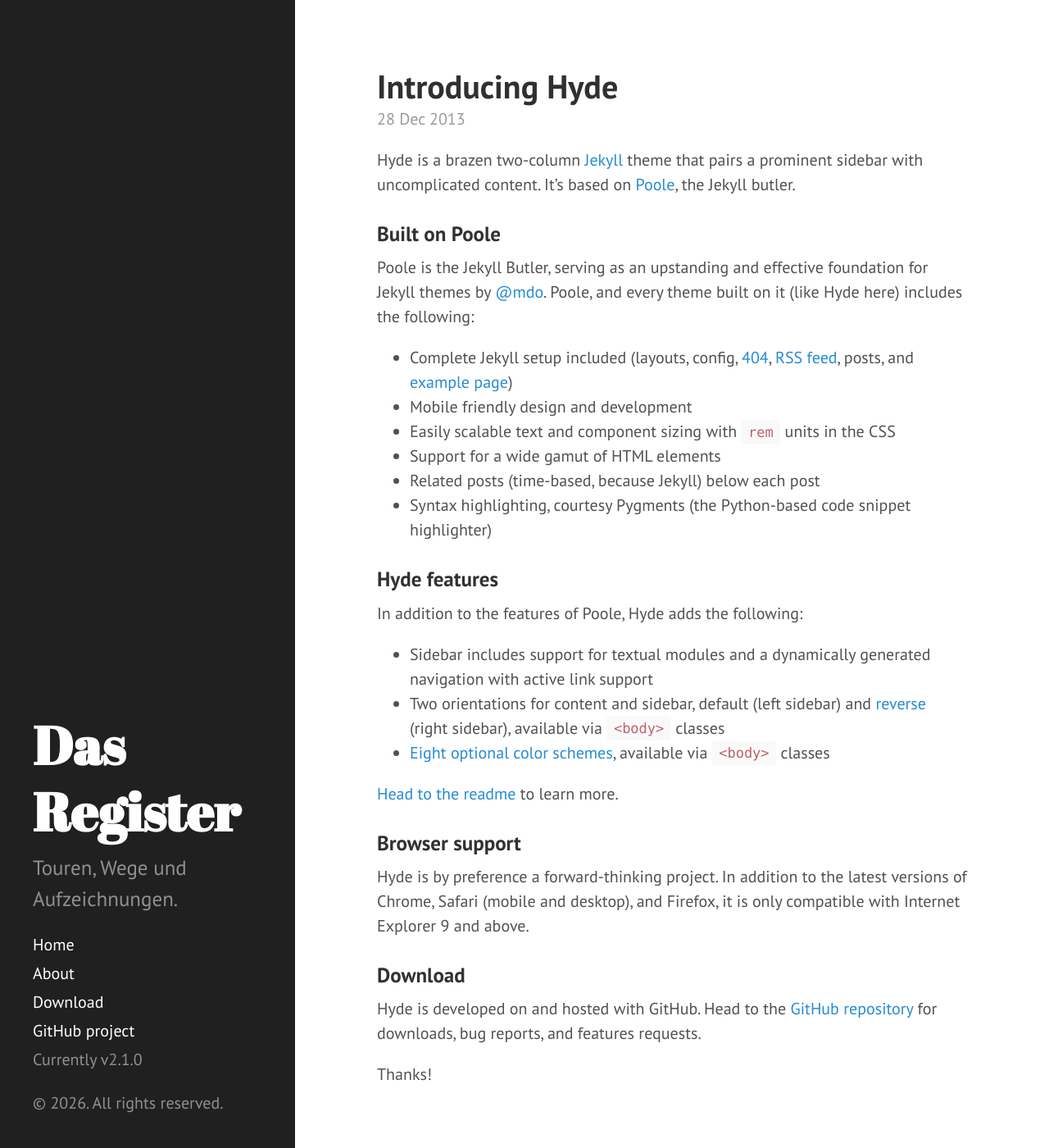
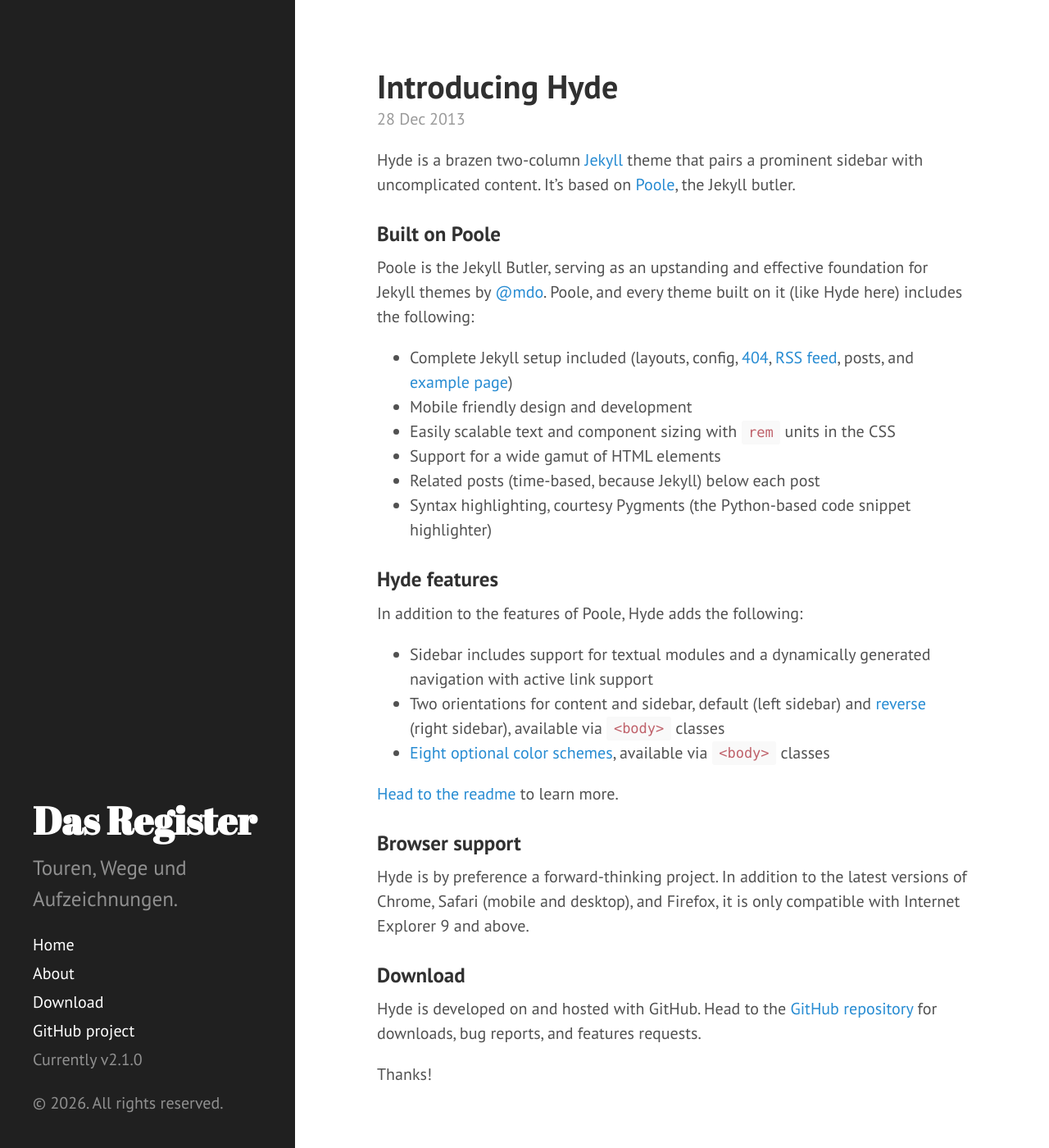
Before and after one commit to gryphiusodenhobler/dasregister, a Jekyll site: the page built from index.html, in a window 1280 px wide and 1400 px high. Shown: the whole window at 82% size. Built offline with Jekyll 4.4.1, drawn with Linux system fonts in a browser that asks for light colours; the list of posts is cut into pages by our own code.

Commit message:
Update hyde.css

```diff
--- a/public/css/hyde.css
+++ b/public/css/hyde.css
@@ -80,7 +80,7 @@
   color: #fff;
   margin-top: 0;
   font-family: "Abril Fatface", serif;
-  font-size: 3.25rem;
+  font-size: 2.35rem;
 }
 
 /* Sidebar nav */
```
